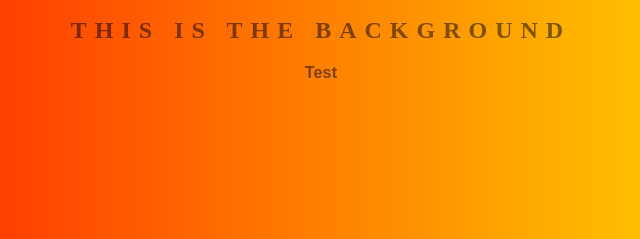
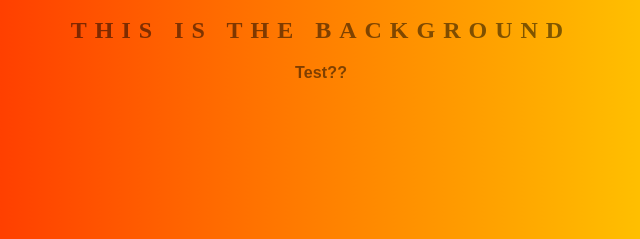
Before and after one commit to MarwanAhmed-96/background-generator, a plain HTML site: page index.html in a window 1280 px wide. Shown: the part 235-474 px from the top of the page, 319-959 px from the left. Drawn offline with Linux system fonts and the light colour scheme.

Commit message:
Conflict

```diff
--- a/index.html
+++ b/index.html
@@ -9,7 +9,7 @@
 	<input class="color1" type="color" name="color1" value="#00ff00">
 	<input class="color2" type="color" name="color2" value="#ff0000">
 	<h2>This is the background</h2>
-	<h3>Test</h3>
+	<h3>Test??</h3>
 	<script type="text/javascript" src="script.js"></script>
 </body>
 </html>
```
